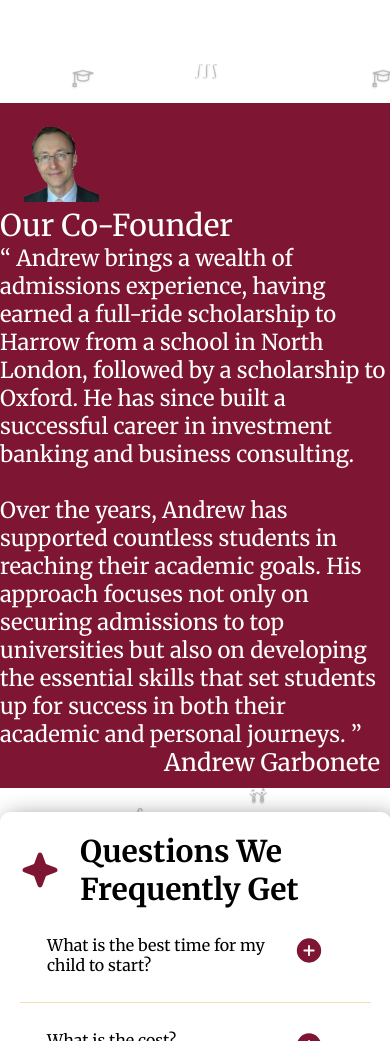
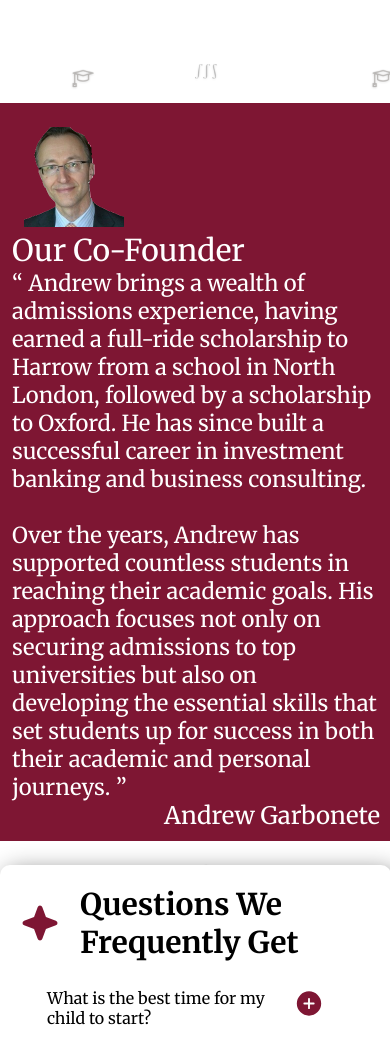
Before and after one commit to nickfinn-bit/TheMentor, a plain HTML site: page index.html in a window 390 px wide. Shown: the part 5146-6187 px from the top of the page. Drawn offline with nearby package versions, Linux system fonts and the light colour scheme.

Commit message:
Update rest-of-home-page.css

```diff
--- a/styles/rest-of-home-page.css
+++ b/styles/rest-of-home-page.css
@@ -310,7 +310,7 @@
 
 @media (max-width: 500px){
 
-  .founder-img {
+  .founder-img-container {
     width: 75px;
     text-align: center;
   }
@@ -322,6 +322,8 @@
 
 .founder-desc{
   padding-bottom: 40px;
+  padding-right: 12px;
+  padding-left: 12px;
 }
 
 .founder-desc-heading {
```
